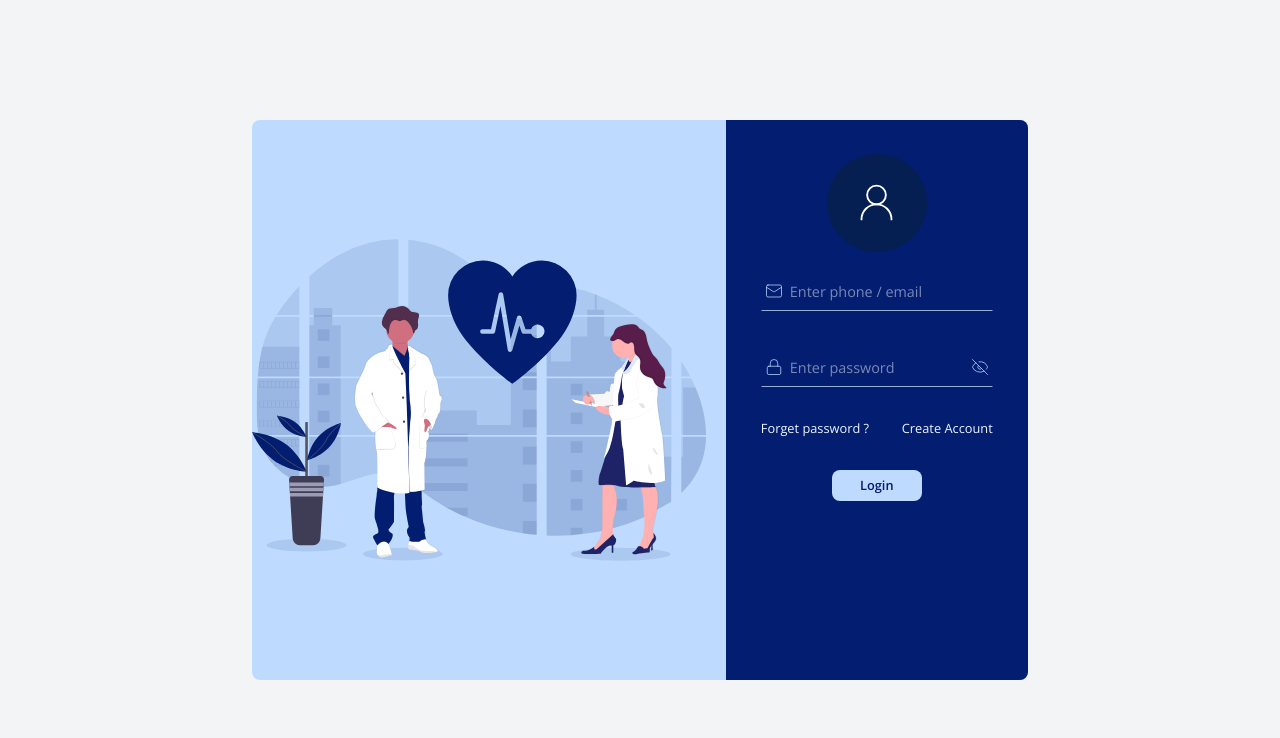
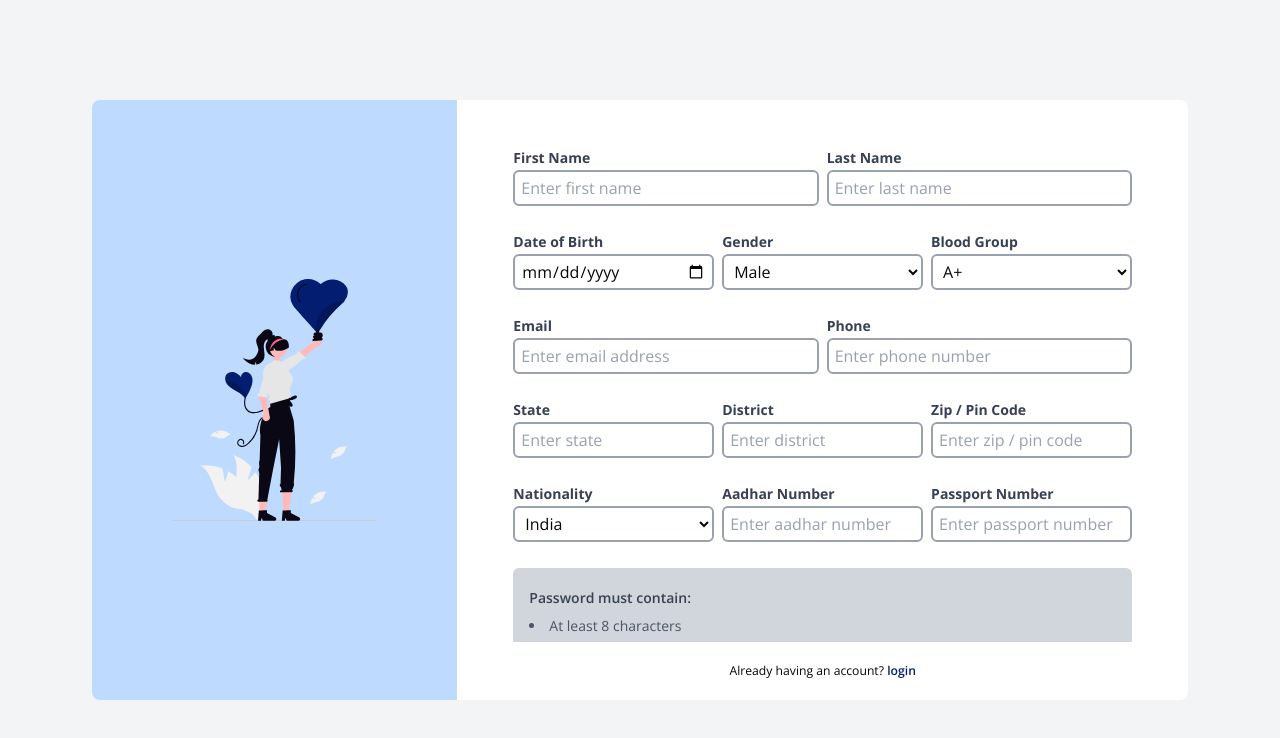
Before and after one commit to midhun062001/medi-assist, a React (Vite) app in the folder frontend/: page / in a window 1280 px wide. Shown: the top 738 px of the page. Built offline with nearby package versions, Linux system fonts and the light colour scheme.

Commit message:
signup: login link added

```diff
--- a/frontend/src/App.jsx
+++ b/frontend/src/App.jsx
@@ -2,7 +2,7 @@ import Login from "./pages/Login";
 import Signup from "./pages/Signup";
 
 function App() {
-  return <Login />;
+  return <Signup />;
 }
 
 export default App;
--- a/frontend/src/pages/Login.jsx
+++ b/frontend/src/pages/Login.jsx
@@ -41,7 +41,7 @@ function Login() {
           <div className="h-full w-[40%]  bg-blue-700 flex items-center justify-center">
             <div className="h-[88%] w-[80%]  flex flex-col items-center">
               <div className="h-[100px] w-[100px] mb-5 rounded-[100%] overflow-hidden bg-blue-800/60 flex items-center justify-center">
-                <UserRound size={45} color="#ffffff" strokeWidth={1} />
+                <UserRound size={45} color="#dbeafe " strokeWidth={1} />
               </div>
               <div className="w-full h-[calc(100%-110px)] overflow-y-auto px-[5px]">
                 <Formik {...{ initialValues, validationSchema, onSubmit }}>
--- a/frontend/src/pages/Signup.jsx
+++ b/frontend/src/pages/Signup.jsx
@@ -172,20 +172,18 @@ export default function Signup() {
   };
 
   return (
-    <div className="h-screen w-screen flex items-center justify-center py-10 px-20 bg-white-300">
-      <div className="h-full w-full grid grid-cols-6 rounded-lg overflow-hidden">
+    <div className="h-screen w-screen flex items-center justify-center bg-gray-100 ">
+      <div className="w-[95%] h-[85%] px-15 py-10">
+        <div className="h-full w-full grid grid-cols-6 overflow-hidden rounded-lg">
           {/* Left panel */}
           <div className="h-full w-full bg-blue-200 col-span-2 flex flex-col items-center justify-center px-10 py-8">
-          <h1 className="text-3xl font-bold text-center w-full text-blue-800">
-            Welcome
-          </h1>
             <div className="flex items-center justify-center h-full w-full">
-            <img src="src/assets/rocket.svg" className="w-[70%]" alt="Rocket" />
+              <img src="src/assets/love.svg" className="w-[72%]" alt="Rocket" />
             </div>
           </div>
 
           {/* Right panel */}
-        <div className="h-full w-full bg-white col-span-4 px-10 py-8 flex min-h-0">
+          <div className="h-full w-full bg-white col-span-4 px-10 pt-8 flex flex-col min-h-0">
             <div className="h-full w-full flex min-h-0">
               <div className="h-full w-full overflow-y-auto p-4 rounded-md ">
                 <Formik
@@ -322,6 +320,19 @@ export default function Signup() {
                 </Formik>
               </div>
             </div>
+            <div className="w-full py-[20px] flex justify-center">
+              <p className="text-[12.2px]">
+                Already having an account?{" "}
+                <a
+                  href="#"
+                  className="text-blue-700 font-semibold cursor-pointer hover:text-blue-700/80
+                  transition-all duration-200"
+                >
+                  login
+                </a>
+              </p>
+            </div>
+          </div>
         </div>
       </div>
     </div>
```
Also changed, not shown: frontend/src/assets/love.svg (added), frontend/src/assets/rocket.svg (deleted). Lines whose indentation alone changed are shown as unchanged.
